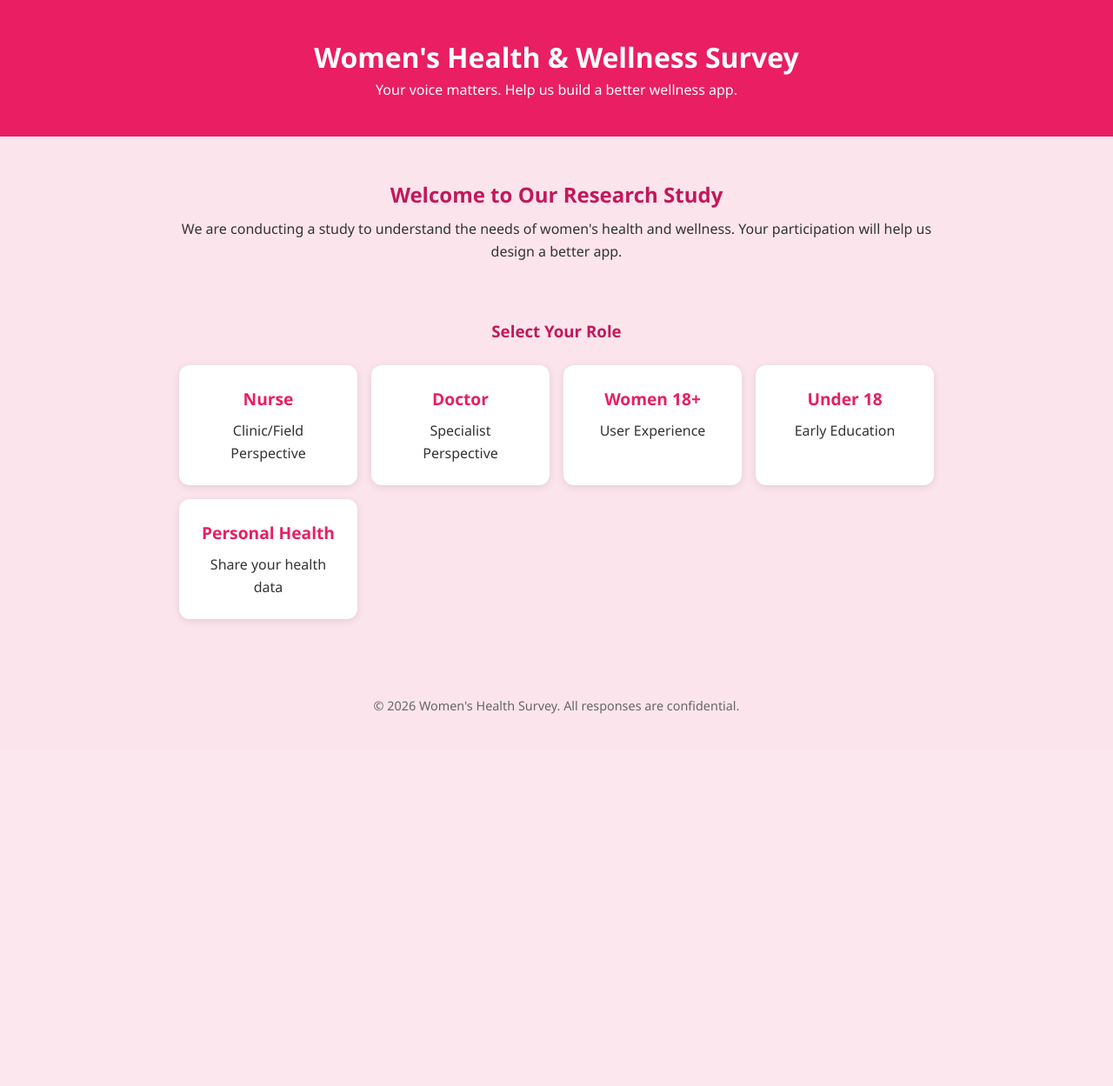
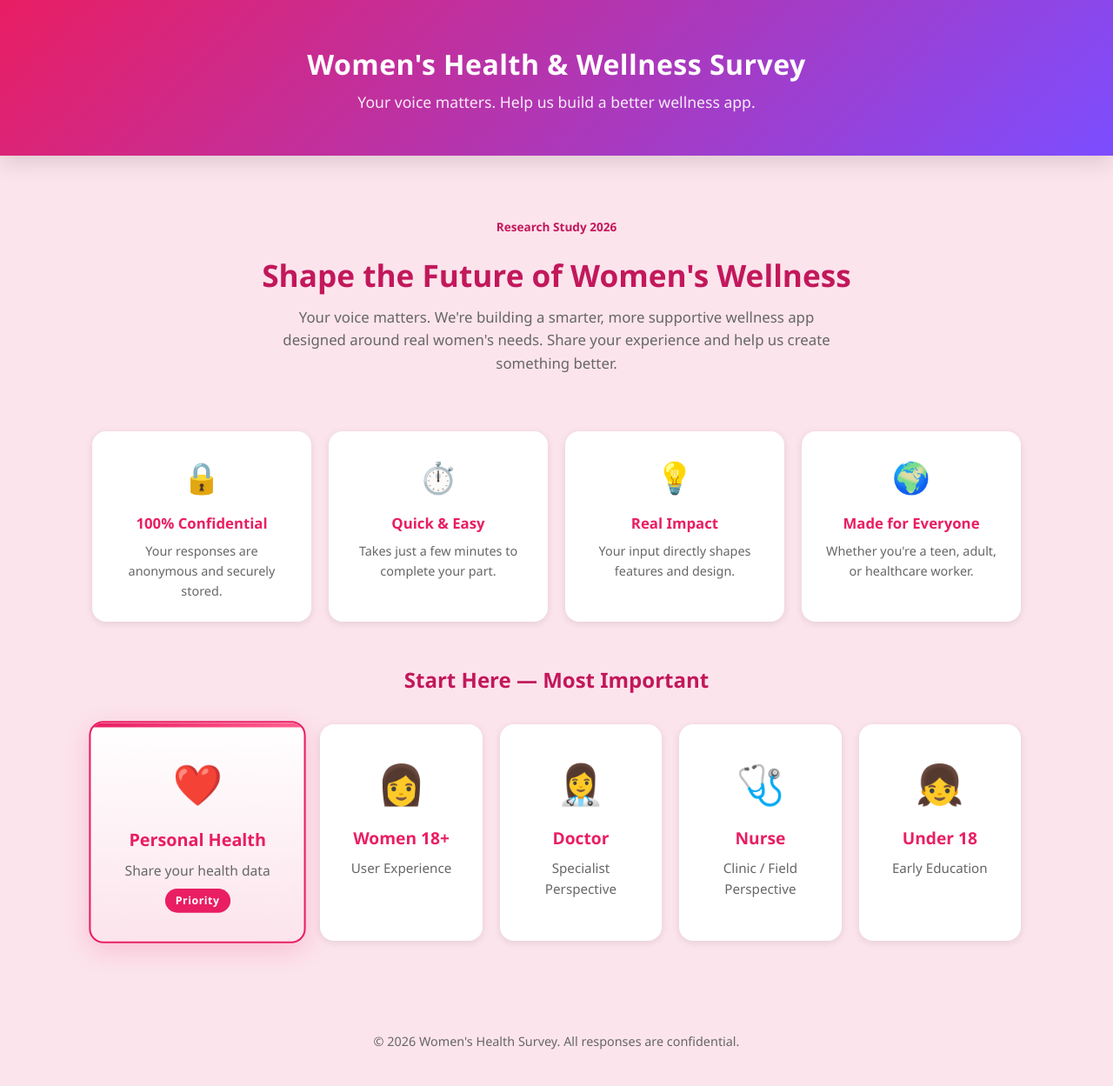
Before and after one commit to Sarojsin/ssd, a FastAPI app: page / in a window 1280 px wide. Shown: the whole page at 87% size. Before the commit the page ends 821 px from the top, so only its background shows below. Run offline with FastAPI, Linux system fonts and the light colour scheme.

Commit message:
feat: enhance homepage layout with updated hero section and feature cards

```diff
--- a/static/css/style.css
+++ b/static/css/style.css
@@ -1,10 +1,15 @@
 :root {
     --primary: #e91e63;
     --primary-dark: #c2185b;
+    --primary-light: #fce4ec;
+    --accent: #7c4dff;
     --bg: #fce4ec;
     --text: #333;
+    --text-light: #666;
     --card-bg: #fff;
     --shadow: 0 2px 8px rgba(0,0,0,0.1);
+    --shadow-lg: 0 8px 24px rgba(0,0,0,0.12);
+    --radius: 16px;
 }
 
 * { box-sizing: border-box; margin: 0; padding: 0; }
@@ -17,54 +22,195 @@ body {
 }
 
 header {
-    background: var(--primary);
+    background: linear-gradient(135deg, var(--primary) 0%, var(--accent) 100%);
     color: #fff;
-    padding: 1.5rem 0;
+    padding: 2rem 0;
     text-align: center;
+    box-shadow: var(--shadow-lg);
+}
+
+header h1 {
+    font-size: 2rem;
+    font-weight: 700;
+    letter-spacing: 0.5px;
+}
+
+header p {
+    opacity: 0.9;
+    font-size: 1.1rem;
+    margin-top: 0.25rem;
 }
 
 .container {
-    max-width: 900px;
+    max-width: 1100px;
     margin: 0 auto;
     padding: 1rem;
 }
 
 .hero {
     text-align: center;
-    padding: 2rem 0;
+    padding: 3rem 1rem 2rem;
 }
 
-.hero h2 { color: var(--primary-dark); margin-bottom: 0.5rem; }
+.hero-badge {
+    display: inline-block;
+    background: var(--primary-light);
+    color: var(--primary-dark);
+    padding: 0.4rem 1rem;
+    border-radius: 20px;
+    font-size: 0.85rem;
+    font-weight: 600;
+    margin-bottom: 1rem;
+}
 
-.roles { margin: 2rem 0; }
-.roles h3 { text-align: center; margin-bottom: 1.5rem; color: var(--primary-dark); }
+.hero h2 {
+    font-size: 2.2rem;
+    color: var(--primary-dark);
+    margin-bottom: 0.75rem;
+    line-height: 1.3;
+}
+
+.hero p {
+    max-width: 650px;
+    margin: 0 auto;
+    color: var(--text-light);
+    font-size: 1.05rem;
+}
+
+.features {
+    display: grid;
+    grid-template-columns: repeat(auto-fit, minmax(220px, 1fr));
+    gap: 1.25rem;
+    margin: 2rem 0 3rem;
+}
+
+.feature-card {
+    background: var(--card-bg);
+    border-radius: var(--radius);
+    padding: 1.5rem;
+    text-align: center;
+    box-shadow: var(--shadow);
+    transition: transform 0.2s, box-shadow 0.2s;
+}
+
+.feature-card:hover {
+    transform: translateY(-4px);
+    box-shadow: var(--shadow-lg);
+}
+
+.feature-icon {
+    font-size: 2.2rem;
+    margin-bottom: 0.75rem;
+}
+
+.feature-card h4 {
+    color: var(--primary);
+    margin-bottom: 0.4rem;
+    font-size: 1.05rem;
+}
+
+.feature-card p {
+    color: var(--text-light);
+    font-size: 0.9rem;
+}
+
+.roles { margin: 1rem 0 3rem; }
+.roles h3 {
+    text-align: center;
+    margin-bottom: 2rem;
+    color: var(--primary-dark);
+    font-size: 1.5rem;
+}
 
 .role-cards {
     display: grid;
     grid-template-columns: repeat(auto-fit, minmax(200px, 1fr));
-    gap: 1rem;
+    gap: 1.25rem;
 }
 
 .role-card {
     background: var(--card-bg);
-    padding: 1.5rem;
-    border-radius: 12px;
+    padding: 2rem 1.5rem;
+    border-radius: var(--radius);
     box-shadow: var(--shadow);
     text-align: center;
     text-decoration: none;
     color: var(--text);
-    transition: transform 0.2s, box-shadow 0.2s;
+    transition: transform 0.25s, box-shadow 0.25s;
+    position: relative;
+    overflow: hidden;
+}
+
+.role-card::before {
+    content: '';
+    position: absolute;
+    top: 0;
+    left: 0;
+    right: 0;
+    height: 4px;
+    background: linear-gradient(90deg, var(--primary), var(--accent));
+    opacity: 0;
+    transition: opacity 0.25s;
 }
 
 .role-card:hover {
-    transform: translateY(-4px);
-    box-shadow: 0 6px 16px rgba(0,0,0,0.15);
+    transform: translateY(-6px);
+    box-shadow: var(--shadow-lg);
+}
+
+.role-card:hover::before {
+    opacity: 1;
+}
+
+.role-card.featured {
+    border: 2px solid var(--primary);
+    background: linear-gradient(180deg, #fff 0%, var(--primary-light) 100%);
+    transform: scale(1.03);
+    box-shadow: 0 8px 28px rgba(233, 30, 99, 0.18);
+}
+
+.role-card.featured::before {
+    height: 5px;
+    opacity: 1;
+    background: linear-gradient(90deg, var(--primary), #ff6090);
+}
+
+.role-card.featured:hover {
+    transform: scale(1.05) translateY(-6px);
+    box-shadow: 0 12px 32px rgba(233, 30, 99, 0.25);
+}
+
+.priority-badge {
+    display: inline-block;
+    background: var(--primary);
+    color: #fff;
+    font-size: 0.75rem;
+    font-weight: 700;
+    padding: 0.25rem 0.75rem;
+    border-radius: 20px;
+    margin-top: 0.5rem;
+    letter-spacing: 0.5px;
+}
+
+.priority-section {
+    grid-template-columns: 1.3fr 1fr 1fr 1fr 1fr;
+}
+
+.role-icon {
+    font-size: 2.8rem;
+    margin-bottom: 0.75rem;
+    display: block;
 }
 
 .role-card h4 {
     color: var(--primary);
-    margin-bottom: 0.5rem;
+    margin-bottom: 0.4rem;
     font-size: 1.2rem;
+}
+
+.role-card p {
+    color: var(--text-light);
+    font-size: 0.95rem;
 }
 
 .question-card {
--- a/templates/index.html
+++ b/templates/index.html
@@ -4,32 +4,62 @@
 
 {% block content %}
 <section class="hero">
-    <h2>Welcome to Our Research Study</h2>
-    <p>We are conducting a study to understand the needs of women's health and wellness. Your participation will help us design a better app.</p>
+    <div class="hero-badge">Research Study 2026</div>
+    <h2>Shape the Future of Women's Wellness</h2>
+    <p>Your voice matters. We're building a smarter, more supportive wellness app designed around real women's needs. Share your experience and help us create something better.</p>
+</section>
+
+<section class="features">
+    <div class="feature-card">
+        <div class="feature-icon">🔒</div>
+        <h4>100% Confidential</h4>
+        <p>Your responses are anonymous and securely stored.</p>
+    </div>
+    <div class="feature-card">
+        <div class="feature-icon">⏱️</div>
+        <h4>Quick & Easy</h4>
+        <p>Takes just a few minutes to complete your part.</p>
+    </div>
+    <div class="feature-card">
+        <div class="feature-icon">💡</div>
+        <h4>Real Impact</h4>
+        <p>Your input directly shapes features and design.</p>
+    </div>
+    <div class="feature-card">
+        <div class="feature-icon">🌍</div>
+        <h4>Made for Everyone</h4>
+        <p>Whether you're a teen, adult, or healthcare worker.</p>
+    </div>
 </section>
 
 <section class="roles">
-    <h3>Select Your Role</h3>
-    <div class="role-cards">
-        <a href="/survey/nurse" class="role-card">
-            <h4>Nurse</h4>
-            <p>Clinic/Field Perspective</p>
+    <h3>Start Here — Most Important</h3>
+    <div class="role-cards priority-section">
+        <a href="/personal-health" class="role-card featured">
+            <span class="role-icon">❤️</span>
+            <h4>Personal Health</h4>
+            <p>Share your health data</p>
+            <span class="priority-badge">Priority</span>
+        </a>
+        <a href="/survey/women18plus" class="role-card">
+            <span class="role-icon">👩</span>
+            <h4>Women 18+</h4>
+            <p>User Experience</p>
         </a>
         <a href="/survey/doctor" class="role-card">
+            <span class="role-icon">👩‍⚕️</span>
             <h4>Doctor</h4>
             <p>Specialist Perspective</p>
         </a>
-        <a href="/survey/women18plus" class="role-card">
-            <h4>Women 18+</h4>
-            <p>User Experience</p>
+        <a href="/survey/nurse" class="role-card">
+            <span class="role-icon">🩺</span>
+            <h4>Nurse</h4>
+            <p>Clinic / Field Perspective</p>
         </a>
         <a href="/survey/under18" class="role-card">
+            <span class="role-icon">👧</span>
             <h4>Under 18</h4>
             <p>Early Education</p>
-        </a>
-        <a href="/personal-health" class="role-card">
-            <h4>Personal Health</h4>
-            <p>Share your health data</p>
         </a>
     </div>
 </section>
```
